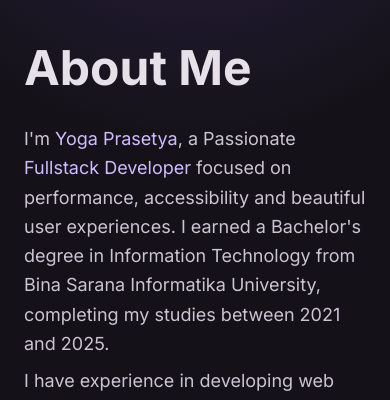
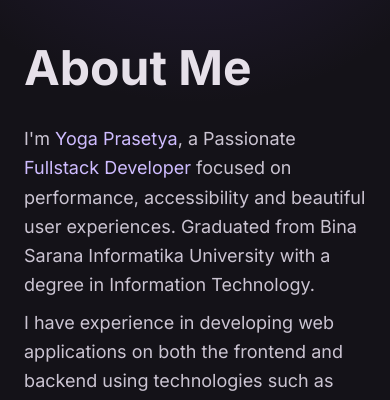
Before and after one commit to yogprs/yogprs, a Vue app: page / in a window 390 px wide. Shown: the part 800-1200 px from the top of the page. Built offline with nearby package versions, Linux system fonts and the light colour scheme; no server answers.

Commit message:
update projects

```diff
--- a/src/assets/css/style.css
+++ b/src/assets/css/style.css
@@ -1,5 +1,5 @@
-@import url('https://fonts.googleapis.com/css2?family=Inter:ital,opsz,wght@0,14..32,100..900;1,14..32,100..900&display=swap');
-@import 'tailwindcss';
+@import url("https://fonts.googleapis.com/css2?family=Inter:ital,opsz,wght@0,14..32,100..900;1,14..32,100..900&display=swap");
+@import "tailwindcss";
 
 @theme {
   --color-surface: #141218;
@@ -62,7 +62,7 @@
   --color-on-tertiary-fixed: #241a00;
   --color-on-tertiary-fixed-variant: #594400;
 
-  --font-inter: 'Inter', sans-serif;
+  --font-inter: "Inter", sans-serif;
 }
 
 @view-transition {
@@ -95,7 +95,7 @@
 }
 
 /* Only necessary with horizontal scrolling */
-html[data-scroll-orientation='horizontal'] {
+html[data-scroll-orientation="horizontal"] {
   body {
     width: fit-content;
   }
@@ -126,27 +126,3 @@ body {
     transform: translateY(-8px);
   }
 }
-
-/* Chrome, Edge, Safari */
-::-webkit-scrollbar {
-  width: 8px;
-  height: 8px;
-}
-
-::-webkit-scrollbar-track {
-  background: #131315;
-}
-
-::-webkit-scrollbar-thumb {
-  background: #6a5acd;
-  border-radius: 9999px;
-}
-
-::-webkit-scrollbar-thumb:hover {
-  background: #c8bfff;
-}
-
-* {
-  scrollbar-width: thin;
-  scrollbar-color: #c8bfff #131315;
-}
--- a/src/components/About.vue
+++ b/src/components/About.vue
@@ -1,21 +1,21 @@
 <script setup lang="ts">
-import { onMounted, ref } from 'vue';
-import gsap from 'gsap';
+import { onMounted, ref } from "vue";
+import gsap from "gsap";
 
-import { Icon } from '@iconify/vue';
-import { getImage } from '@/utils/image';
+import { Icon } from "@iconify/vue";
+import { getImage } from "@/utils/image";
 
 const showQuote = ref<boolean>(false);
 
 onMounted(() => {
-  gsap.utils.toArray('.reveal').forEach((el: any) => {
+  gsap.utils.toArray(".reveal").forEach((el: any) => {
     gsap.from(el, {
       opacity: 0,
       y: 100,
       duration: 1,
       scrollTrigger: {
         trigger: el,
-        start: 'top 80%',
+        start: "top 80%",
       },
     });
   });
@@ -33,9 +33,9 @@ onMounted(() => {
           <p class="max-w-3xl text-lg leading-relaxed text-on-surface-variant">
             I'm <span class="text-primary">Yoga Prasetya</span>, a Passionate
             <span class="text-primary"> Fullstack Developer </span> focused on
-            performance, accessibility and beautiful user experiences. I earned
-            a Bachelor's degree in Information Technology from Bina Sarana
-            Informatika University, completing my studies between 2021 and 2025.
+            performance, accessibility and beautiful user experiences. Graduated
+            from Bina Sarana Informatika University with a degree in Information
+            Technology.
           </p>
           <p class="max-w-3xl text-lg leading-relaxed text-on-surface-variant">
             I have experience in developing web applications on both the
--- /dev/null
+++ b/src/style.css
@@ -0,0 +1,296 @@
+:root {
+  --text: #6b6375;
+  --text-h: #08060d;
+  --bg: #fff;
+  --border: #e5e4e7;
+  --code-bg: #f4f3ec;
+  --accent: #aa3bff;
+  --accent-bg: rgba(170, 59, 255, 0.1);
+  --accent-border: rgba(170, 59, 255, 0.5);
+  --social-bg: rgba(244, 243, 236, 0.5);
+  --shadow:
+    rgba(0, 0, 0, 0.1) 0 10px 15px -3px, rgba(0, 0, 0, 0.05) 0 4px 6px -2px;
+
+  --sans: system-ui, 'Segoe UI', Roboto, sans-serif;
+  --heading: system-ui, 'Segoe UI', Roboto, sans-serif;
+  --mono: ui-monospace, Consolas, monospace;
+
+  font: 18px/145% var(--sans);
+  letter-spacing: 0.18px;
+  color-scheme: light dark;
+  color: var(--text);
+  background: var(--bg);
+  font-synthesis: none;
+  text-rendering: optimizeLegibility;
+  -webkit-font-smoothing: antialiased;
+  -moz-osx-font-smoothing: grayscale;
+
+  @media (max-width: 1024px) {
+    font-size: 16px;
+  }
+}
+
+@media (prefers-color-scheme: dark) {
+  :root {
+    --text: #9ca3af;
+    --text-h: #f3f4f6;
+    --bg: #16171d;
+    --border: #2e303a;
+    --code-bg: #1f2028;
+    --accent: #c084fc;
+    --accent-bg: rgba(192, 132, 252, 0.15);
+    --accent-border: rgba(192, 132, 252, 0.5);
+    --social-bg: rgba(47, 48, 58, 0.5);
+    --shadow:
+      rgba(0, 0, 0, 0.4) 0 10px 15px -3px, rgba(0, 0, 0, 0.25) 0 4px 6px -2px;
+  }
+
+  #social .button-icon {
+    filter: invert(1) brightness(2);
+  }
+}
+
+body {
+  margin: 0;
+}
+
+h1,
+h2 {
+  font-family: var(--heading);
+  font-weight: 500;
+  color: var(--text-h);
+}
+
+h1 {
+  font-size: 56px;
+  letter-spacing: -1.68px;
+  margin: 32px 0;
+  @media (max-width: 1024px) {
+    font-size: 36px;
+    margin: 20px 0;
+  }
+}
+h2 {
+  font-size: 24px;
+  line-height: 118%;
+  letter-spacing: -0.24px;
+  margin: 0 0 8px;
+  @media (max-width: 1024px) {
+    font-size: 20px;
+  }
+}
+p {
+  margin: 0;
+}
+
+code,
+.counter {
+  font-family: var(--mono);
+  display: inline-flex;
+  border-radius: 4px;
+  color: var(--text-h);
+}
+
+code {
+  font-size: 15px;
+  line-height: 135%;
+  padding: 4px 8px;
+  background: var(--code-bg);
+}
+
+.counter {
+  font-size: 16px;
+  padding: 5px 10px;
+  border-radius: 5px;
+  color: var(--accent);
+  background: var(--accent-bg);
+  border: 2px solid transparent;
+  transition: border-color 0.3s;
+  margin-bottom: 24px;
+
+  &:hover {
+    border-color: var(--accent-border);
+  }
+  &:focus-visible {
+    outline: 2px solid var(--accent);
+    outline-offset: 2px;
+  }
+}
+
+.hero {
+  position: relative;
+
+  .base,
+  .framework,
+  .vite {
+    inset-inline: 0;
+    margin: 0 auto;
+  }
+
+  .base {
+    width: 170px;
+    position: relative;
+    z-index: 0;
+  }
+
+  .framework,
+  .vite {
+    position: absolute;
+  }
+
+  .framework {
+    z-index: 1;
+    top: 34px;
+    height: 28px;
+    transform: perspective(2000px) rotateZ(300deg) rotateX(44deg) rotateY(39deg)
+      scale(1.4);
+  }
+
+  .vite {
+    z-index: 0;
+    top: 107px;
+    height: 26px;
+    width: auto;
+    transform: perspective(2000px) rotateZ(300deg) rotateX(40deg) rotateY(39deg)
+      scale(0.8);
+  }
+}
+
+#app {
+  width: 1126px;
+  max-width: 100%;
+  margin: 0 auto;
+  text-align: center;
+  border-inline: 1px solid var(--border);
+  min-height: 100svh;
+  display: flex;
+  flex-direction: column;
+  box-sizing: border-box;
+}
+
+#center {
+  display: flex;
+  flex-direction: column;
+  gap: 25px;
+  place-content: center;
+  place-items: center;
+  flex-grow: 1;
+
+  @media (max-width: 1024px) {
+    padding: 32px 20px 24px;
+    gap: 18px;
+  }
+}
+
+#next-steps {
+  display: flex;
+  border-top: 1px solid var(--border);
+  text-align: left;
+
+  & > div {
+    flex: 1 1 0;
+    padding: 32px;
+    @media (max-width: 1024px) {
+      padding: 24px 20px;
+    }
+  }
+
+  .icon {
+    margin-bottom: 16px;
+    width: 22px;
+    height: 22px;
+  }
+
+  @media (max-width: 1024px) {
+    flex-direction: column;
+    text-align: center;
+  }
+}
+
+#docs {
+  border-right: 1px solid var(--border);
+
+  @media (max-width: 1024px) {
+    border-right: none;
+    border-bottom: 1px solid var(--border);
+  }
+}
+
+#next-steps ul {
+  list-style: none;
+  padding: 0;
+  display: flex;
+  gap: 8px;
+  margin: 32px 0 0;
+
+  .logo {
+    height: 18px;
+  }
+
+  a {
+    color: var(--text-h);
+    font-size: 16px;
+    border-radius: 6px;
+    background: var(--social-bg);
+    display: flex;
+    padding: 6px 12px;
+    align-items: center;
+    gap: 8px;
+    text-decoration: none;
+    transition: box-shadow 0.3s;
+
+    &:hover {
+      box-shadow: var(--shadow);
+    }
+    .button-icon {
+      height: 18px;
+      width: 18px;
+    }
+  }
+
+  @media (max-width: 1024px) {
+    margin-top: 20px;
+    flex-wrap: wrap;
+    justify-content: center;
+
+    li {
+      flex: 1 1 calc(50% - 8px);
+    }
+
+    a {
+      width: 100%;
+      justify-content: center;
+      box-sizing: border-box;
+    }
+  }
+}
+
+#spacer {
+  height: 88px;
+  border-top: 1px solid var(--border);
+  @media (max-width: 1024px) {
+    height: 48px;
+  }
+}
+
+.ticks {
+  position: relative;
+  width: 100%;
+
+  &::before,
+  &::after {
+    content: '';
+    position: absolute;
+    top: -4.5px;
+    border: 5px solid transparent;
+  }
+
+  &::before {
+    left: 0;
+    border-left-color: var(--border);
+  }
+  &::after {
+    right: 0;
+    border-right-color: var(--border);
+  }
+}
--- a/src/utils/information.ts
+++ b/src/utils/information.ts
@@ -28,7 +28,6 @@ export const techStacks = [
   { name: 'Nuxt', icon: 'devicon:nuxt' },
   { name: 'React', icon: 'devicon:react' },
   { name: 'Next.js', icon: 'devicon:nextjs' },
-  { name: 'Expo', icon: 'devicon:expo' },
   { name: 'Flask', icon: 'devicon:flask' },
 
   { name: 'TypeScript', icon: 'devicon:typescript' },
@@ -39,12 +38,11 @@ export const techStacks = [
   { name: 'GSAP', icon: 'simple-icons:gsap' },
 
   { name: 'Express.js', icon: 'devicon:express' },
-  { name: 'Elysia', icon: 'skill-icons:elysia-light' },
   { name: 'Node.js', icon: 'devicon:nodejs' },
-  { name: 'NestJS', icon: 'devicon:nestjs' },
   { name: 'Bun', icon: 'devicon:bun' },
   { name: 'Npm', icon: 'devicon:npm' },
   { name: 'Pnpm', icon: 'devicon:pnpm' },
+  { name: 'NestJS', icon: 'devicon:nestjs' },
 
   { name: 'PostgreSQL', icon: 'devicon:postgresql' },
   { name: 'MongoDB', icon: 'devicon:mongodb' },
@@ -61,7 +59,6 @@ export const techStacks = [
   { name: 'Docker', icon: 'devicon:docker' },
   { name: 'Figma', icon: 'devicon:figma' },
   { name: 'Postman', icon: 'devicon:postman' },
-  { name: 'Insomnia', icon: 'devicon:insomnia' },
   { name: 'Git', icon: 'devicon:git' },
   { name: 'Linux', icon: 'devicon:linux' },
 ];
@@ -73,7 +70,7 @@ export const projects = [
       'Real-time mobile chat application built with React Native and Expo. It features real-time messaging via WebSockets, OAuth authentication (Google/GitHub), and push notifications using Firebase Cloud Messaging (FCM).',
     year: 2026,
     stack: ['React Native', 'Expo', 'TypeScript', 'WebSocket'],
-    image: '',
+    image: 'atelier',
     link: {
       github: [
         {
@@ -244,7 +241,7 @@ export const certifications = [
   },
   {
     name: `IT Bootcamp "Software Development"`,
-    company: 'Bina Sarana Informatika University',
+    company: 'Bina Nusantara Informatika University',
     date: 'Jun 2023',
     description:
       'A certificate obtained after attending a bootcamp to develop software.',
--- a/src/views/ProjectsView.vue
+++ b/src/views/ProjectsView.vue
@@ -16,7 +16,7 @@ const projectCategories = [
   'Web Development',
   'Mobile Development',
   'AI & Machine Learning',
-  'Others',
+  // "Others",
 ];
 
 onMounted(() => {
@@ -145,18 +145,10 @@ setTimeout(() => {
           <!-- IMAGE -->
           <div class="relative aspect-video overflow-hidden">
             <img
-              v-if="project.image"
               :src="getImage('projects', `${project.image}.png`) || ''"
               :alt="project.name"
               class="project-image h-full w-full object-cover transition-transform duration-700 group-hover:scale-110"
             />
-
-            <div v-else class="w-full h-full flex items-center justify-center">
-              <span
-                class="font-bold text-xl text-on-surface group-hover:text-primary"
-                >No Image</span
-              >
-            </div>
 
             <div
               class="absolute inset-0 bg-linear-to-t from-background via-transparent to-transparent"
```
Also changed, not shown: src/components/Home.vue (+27 -37 lines).
